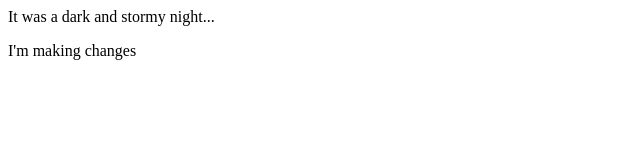
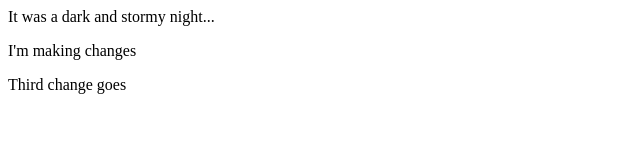
Before and after one commit to codyallison/fireside-story, a plain HTML site: page index.html in a window 1280 px wide. Shown: the whole page, without its empty margins (0-640 px from the left). Drawn offline with Linux system fonts and the light colour scheme.

Commit message:
third change here

```diff
--- a/index.html
+++ b/index.html
@@ -2,5 +2,6 @@
   <body>
     <p>It was a dark and stormy night...</p>
     <p> I'm making changes </p>
+    <p>Third change goes</p>
   </body>
 </html>
```
